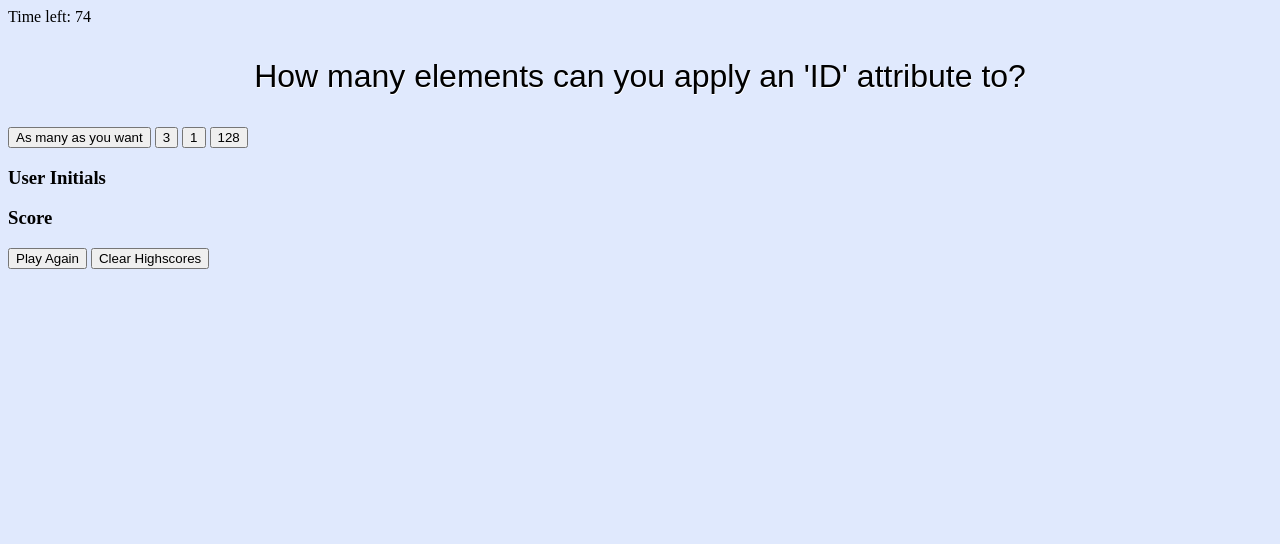
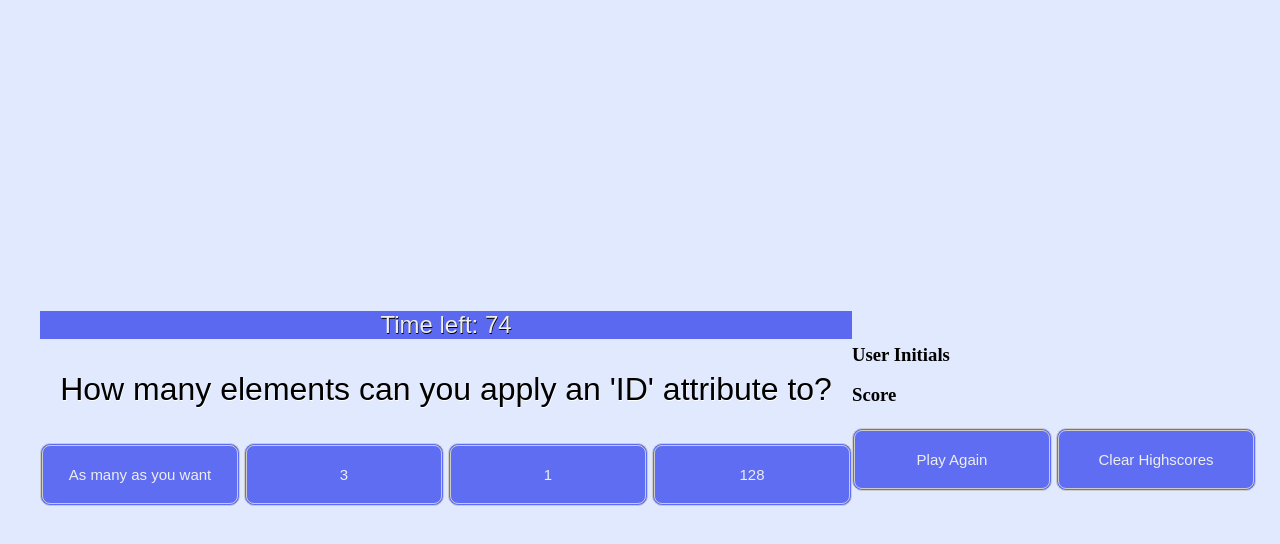
Before and after one commit to JAC61090/silver-code-quizzer, a plain HTML site: page index.html in a window 1280 px wide. Both pictures are taken after a click on the button "Start Coding Quiz". Drawn offline with Linux system fonts and the light colour scheme.

Commit message:
adding css for timer/button/container

```diff
--- a/style.css
+++ b/style.css
@@ -26,3 +26,49 @@ h2{
 input{
     text-align: center;
 }
+
+.container {
+    width: 100vw;
+    height: 100vh;
+    display: flex;
+    justify-content: center;
+    align-items: center;
+    max-width: 80rem;
+    margin: 0 auto;
+  }
+
+  button {
+    display: inline-block;
+    font-family: sans-serif;
+    background-color: #5e6df1;
+    border-radius: 10px;
+    border: 3px double #cccccc;
+    color: #eeeeee;
+    text-align: center;
+    font-size: 15px;
+    padding: 20px;
+    width: 200px;
+    margin-top: 3px;
+  }
+
+  button:hover{
+      box-shadow: 4px 3px 6px #4450bd;
+  }
+
+#startpage{
+    display: flex;
+    flex-direction: column;
+    align-items: center;
+}
+
+#timer{
+    font-family: sans-serif;
+    background-color: #5a69f0;
+    color: #eeeeee;
+    font-size: x-large;
+    text-shadow: .5px .5px black;
+    text-align: center;
+}
+#quiz {
+    display: none;
+}
```
